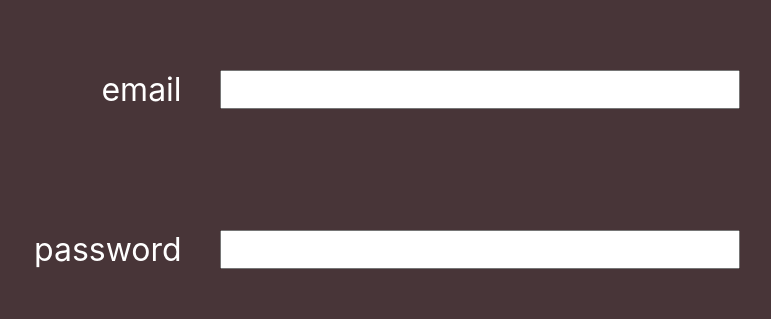
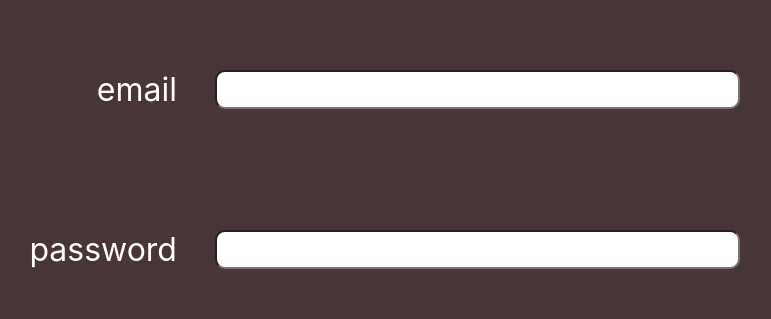
Before and after one commit to fabioaromanini/site, a React (Create React App) app: page / in a window 1280 px wide. Shown: the part 1078-1397 px from the top of the page, without its empty margins (220-991 px from the left). Built offline with nearby package versions, Linux system fonts and the light colour scheme.

Commit message:
styles inputs

```diff
--- a/src/login/index.jsx
+++ b/src/login/index.jsx
@@ -22,6 +22,8 @@ export default () => {
     loginInput: {
       minWidth: '40vw',
       marginLeft: '3vw',
+      borderRadius: '10px',
+      paddingLeft: '0.5em',
     },
     links: {
       width: '100%',
```
